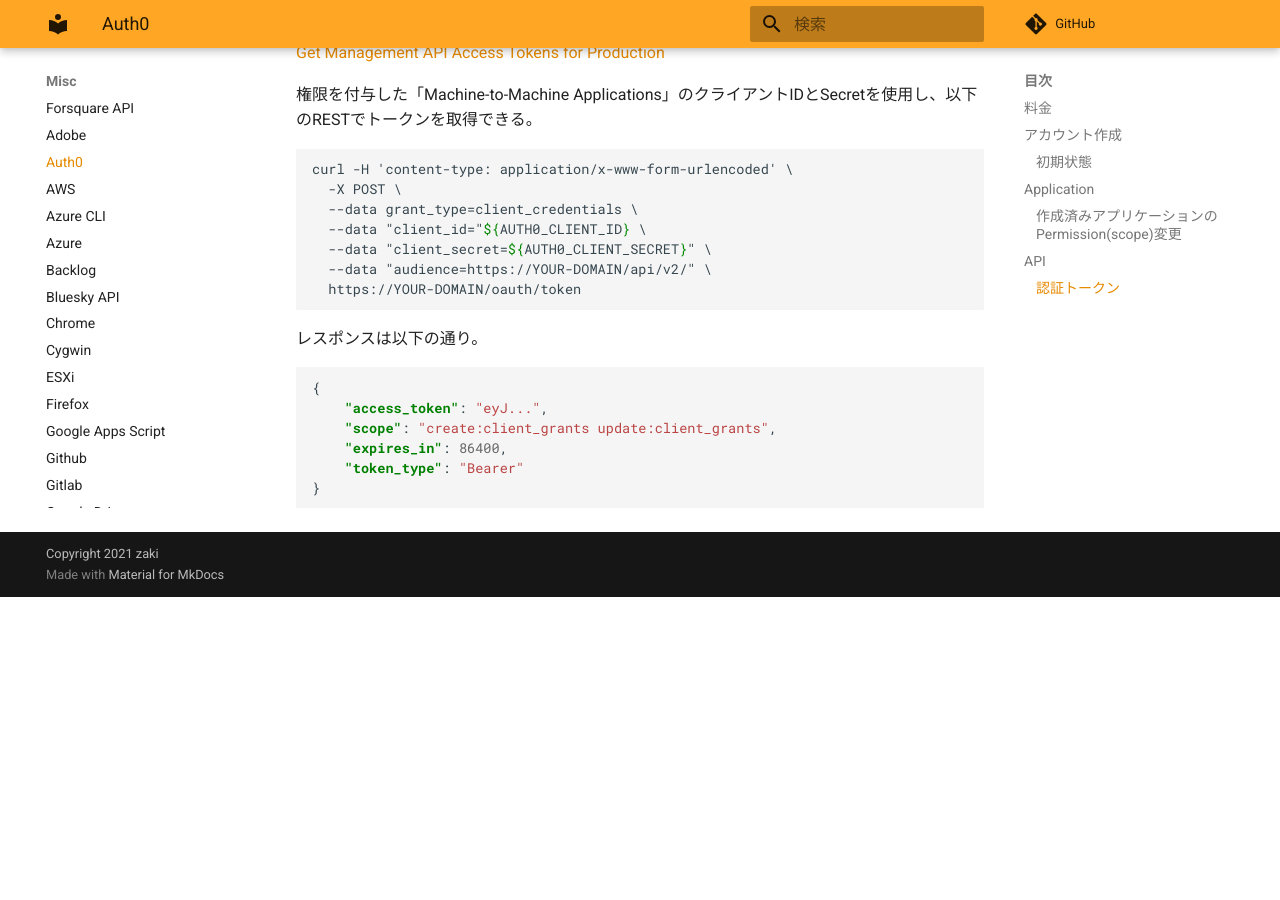
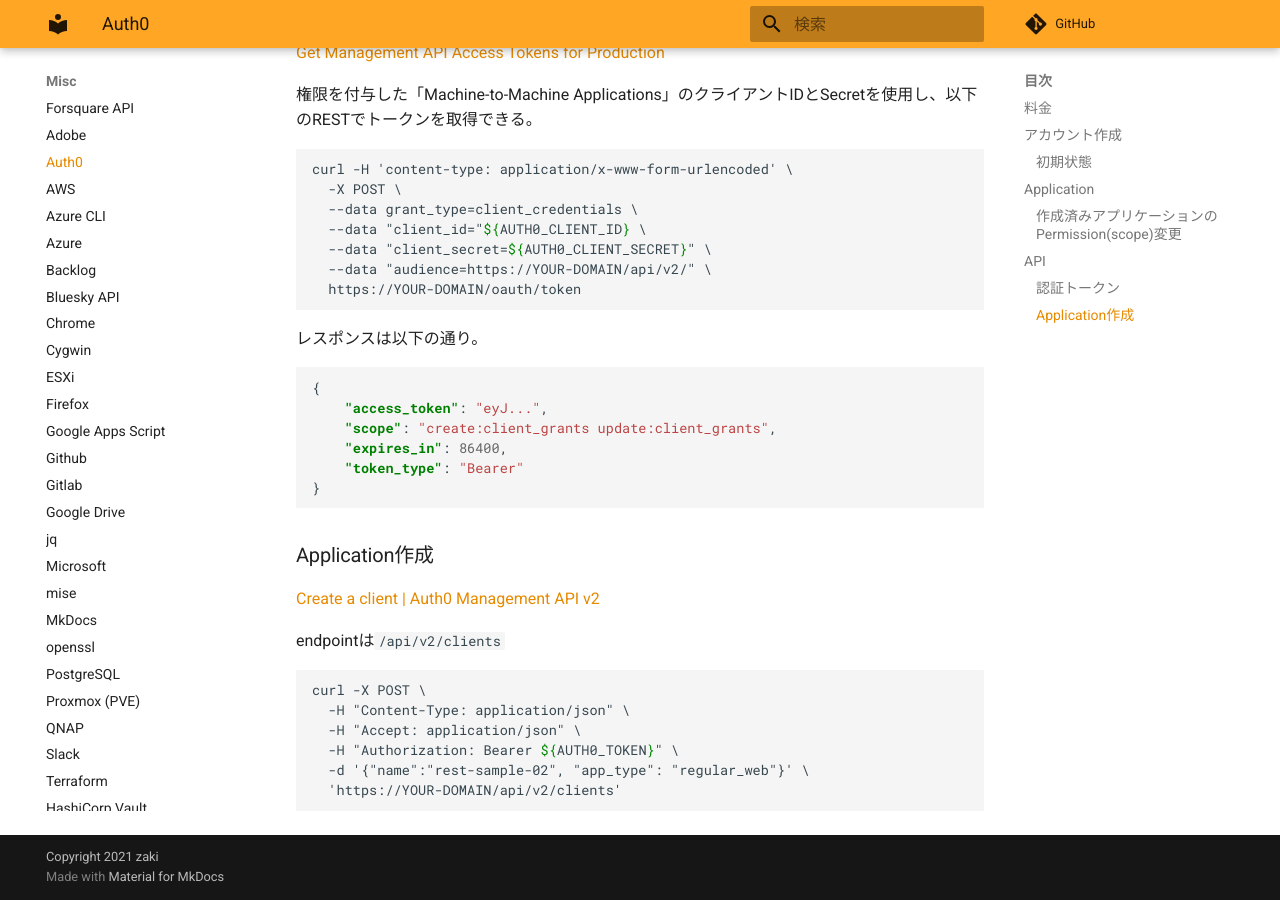
Before and after one commit to zaki-lknr/docs, an MkDocs documentation site: the page built from docs/Misc/auth0.md, in a window 1280 px wide and 900 px high, scrolled down 1347 px. Built offline with MkDocs 1.6.1 and Material for MkDocs 9.7.7, drawn with Linux system fonts in a browser that asks for light colours; comment, search, counter and statistics services are not loaded; before the commit the page ends 1944 px from its top, so only the background shows below that.

Commit message:
add: misc/auth0: RESTでApplication作成

````diff
--- a/docs/Misc/auth0.md
+++ b/docs/Misc/auth0.md
@@ -65,3 +65,18 @@ curl -H 'content-type: application/x-www-form-urlencoded' \
     "token_type": "Bearer"
 }
 ```
+
+### Application作成
+
+[Create a client | Auth0 Management API v2](https://auth0.com/docs/api/management/v2/clients/post-clients)
+
+endpointは`/api/v2/clients`
+
+```command
+curl -X POST \
+  -H "Content-Type: application/json" \
+  -H "Accept: application/json" \
+  -H "Authorization: Bearer ${AUTH0_TOKEN}" \
+  -d '{"name":"rest-sample-02", "app_type": "regular_web"}' \
+  'https://YOUR-DOMAIN/api/v2/clients'
+```
````
